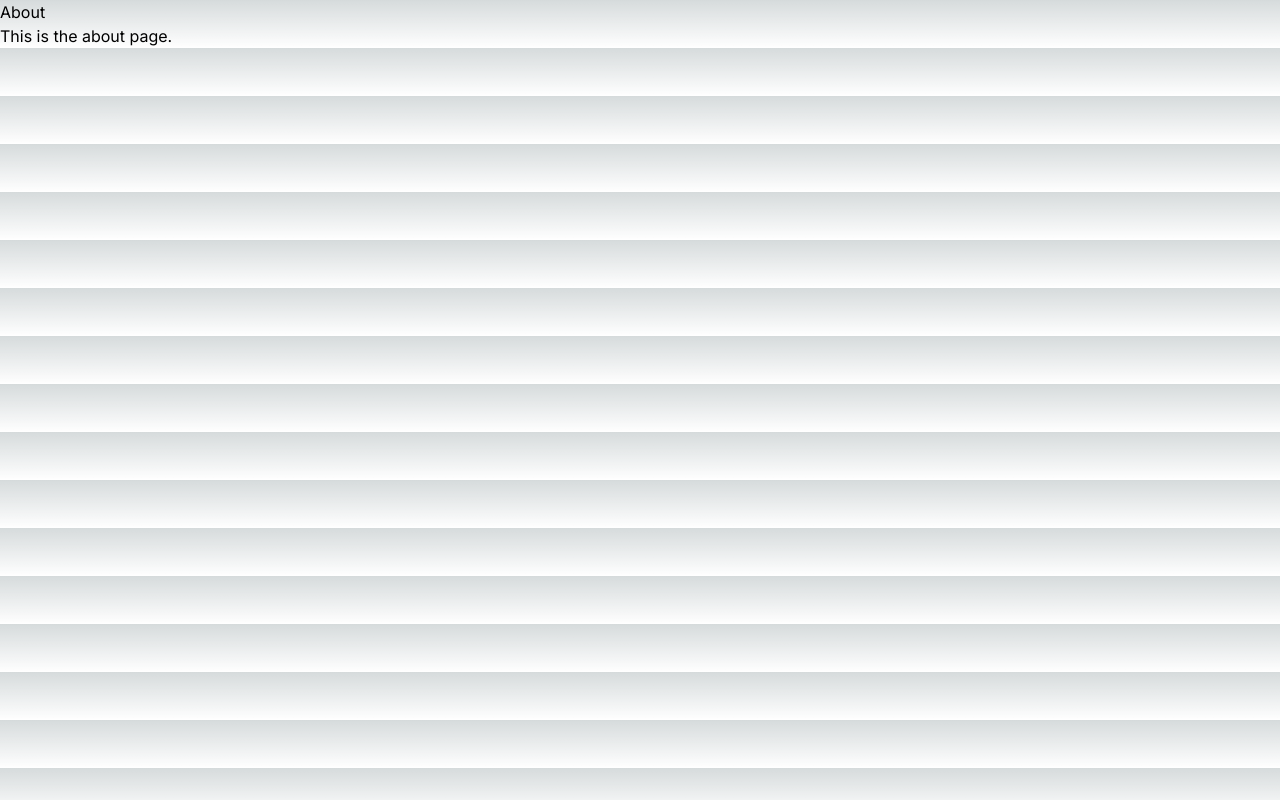
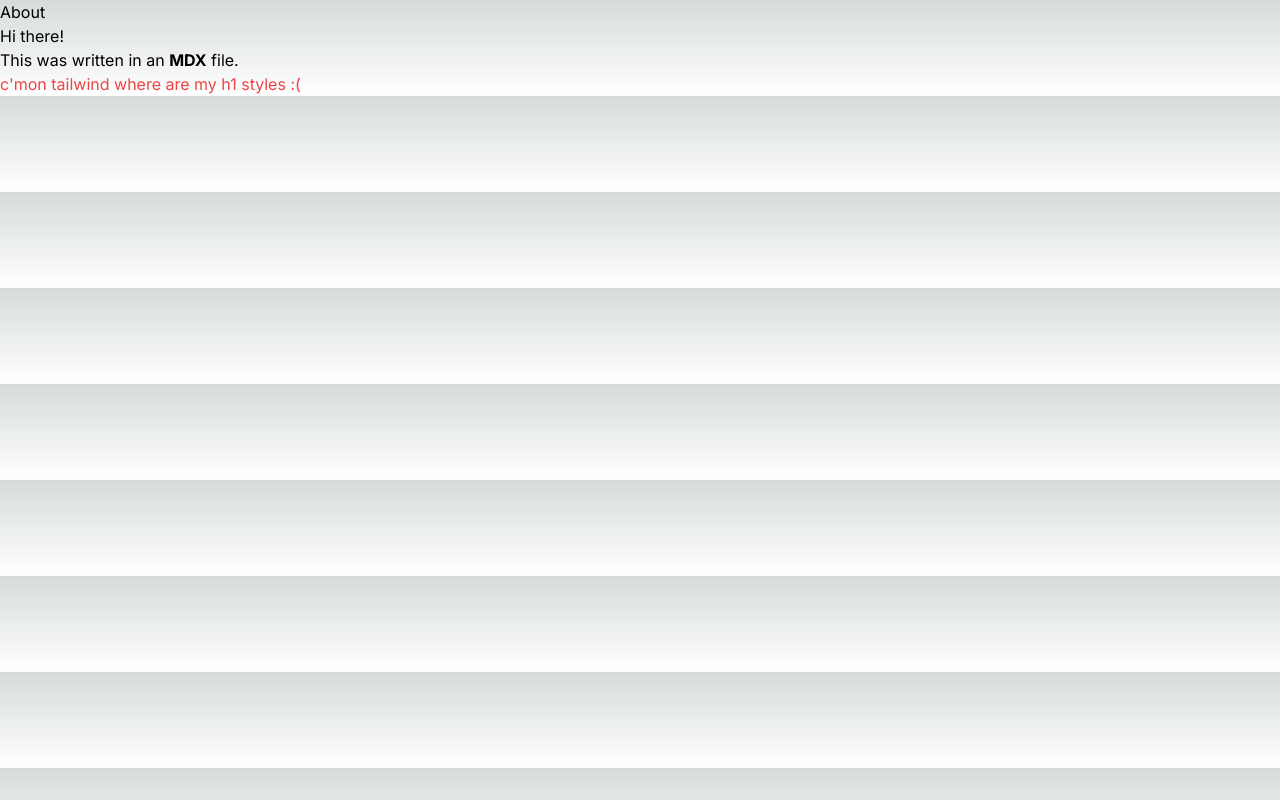
Before and after one commit to compsigh/realm, a Next.js app: page /about in a window 1280 px wide. Built offline with nearby package versions, Linux system fonts and the light colour scheme.

Commit message:
Enable MDX

```diff
--- /dev/null
+++ b/app/about/about.mdx
@@ -0,0 +1,5 @@
+# Hi there!
+
+This was written in an **MDX** file.
+
+<h1 className="text-red-500">c'mon tailwind where are my h1 styles :(</h1>
--- a/app/about/page.tsx
+++ b/app/about/page.tsx
@@ -1,8 +1,10 @@
+import AboutMarkdown from './about.mdx'
+
 export default function About() {
   return (
     <div>
     <h1>About</h1>
-    <p>This is the about page.</p>
+    <AboutMarkdown />
     </div>
   )
 }
--- /dev/null
+++ b/mdx-components.tsx
@@ -0,0 +1,15 @@
+import type { MDXComponents } from 'mdx/types'
+
+// This file allows you to provide custom React components
+// to be used in MDX files. You can import and use any
+// React component you want, including components from
+// other libraries.
+
+// This file is required to use MDX in `app` directory.
+export function useMDXComponents(components: MDXComponents): MDXComponents {
+  return {
+    // Allows customizing built-in components, e.g. to add styling.
+    // h1: ({ children }) => <h1 style={{ fontSize: "100px" }}>{children}</h1>,
+    ...components,
+  }
+}
--- a/next.config.js
+++ b/next.config.js
@@ -2,7 +2,9 @@
 const nextConfig = {
   experimental: {
     typedRoutes: true,
+    mdxRs: true
   }
 }
 
-module.exports = nextConfig
+const withMDX = require('@next/mdx')()
+module.exports = withMDX(nextConfig)
--- a/package.json
+++ b/package.json
@@ -9,6 +9,10 @@
     "lint": "next lint"
   },
   "dependencies": {
+    "@mdx-js/loader": "^2.3.0",
+    "@mdx-js/react": "^2.3.0",
+    "@next/mdx": "^13.4.7",
+    "@types/mdx": "^2.0.5",
     "@types/node": "20.3.2",
     "@types/react": "18.2.14",
     "@types/react-dom": "18.2.6",
```
Also changed, not shown: 1 other file (tests, documents, lock files or other folders).
